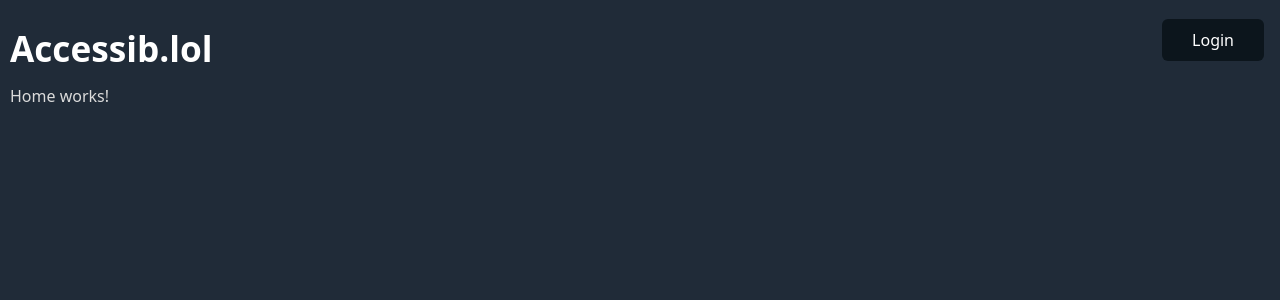
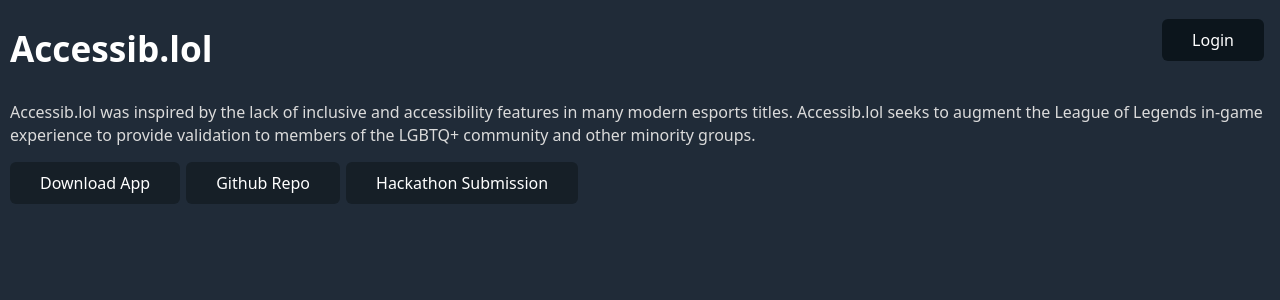
Before and after one commit to Accessib-lol-Team/Accessib.lol, a React (Create React App) app in the folder website/frontend/: page / in a window 1280 px wide. Shown: the top 300 px of the page. Built offline with nearby package versions, Linux system fonts and the light colour scheme.

Commit message:
First pass of styling for Home

```diff
--- /dev/null
+++ b/website/frontend/src/pages/Home/Home.css
@@ -0,0 +1,59 @@
+.home--description {
+
+}
+
+.external-buttons {
+
+}
+
+.external-button {
+    color: #fff;
+    color: var(--form-text);
+    background-color: #161f27;
+    background-color: var(--background);
+    font-family: inherit;
+    font-size: inherit;
+    margin-right: 6px;
+    margin-bottom: 6px;
+    padding: 10px;
+    border: none;
+    border-radius: 6px;
+    outline: none;
+    cursor: pointer;
+    -webkit-appearance: none;
+    padding-right: 30px;
+    padding-left: 30px;
+    text-decoration: none !important;
+
+    transition:
+        background-color 0.1s linear,
+        border-color 0.1s linear,
+        color 0.1s linear,
+        box-shadow 0.1s linear,
+        transform 0.1s ease;
+    transition:
+        background-color var(--animation-duration) linear,
+        border-color var(--animation-duration) linear,
+        color var(--animation-duration) linear,
+        box-shadow var(--animation-duration) linear,
+        transform var(--animation-duration) ease;
+}
+
+.external-button:hover {
+    background: #324759;
+    background: var(--button-hover);
+}
+
+.external-button:focus {
+    background: #324759;
+    background: var(--button-hover);
+}
+
+.external-button:active {
+    transform: translateY(2px);
+}
+
+.external-button:disabled {
+    cursor: not-allowed;
+    opacity: 0.5;
+}
--- a/website/frontend/src/pages/Home/Home.jsx
+++ b/website/frontend/src/pages/Home/Home.jsx
@@ -1,10 +1,40 @@
 import Header from "../../components/Header";
+import "./Home.css";
 
 const Home = () => {
     return (
         <div>
             <Header />
-            Home works!
+
+            <main>
+                <div>
+                    <p className="home--description">
+                        Accessib.lol was inspired by the lack of inclusive and
+                        accessibility features in many modern esports titles.
+                        Accessib.lol seeks to augment the League of Legends
+                        in-game experience to provide validation to members of
+                        the LGBTQ+ community and other minority groups.
+                    </p>
+                </div>
+
+                <div className="external-buttons">
+                    <button className="external-button">Download App</button>
+
+                    <a
+                        className="external-button"
+                        href="https://github.com/Accessib-lol-Team/Accessib.lol"
+                    >
+                        Github Repo
+                    </a>
+
+                    <a
+                        className="external-button"
+                        href="https://pridemakers.devpost.com/"
+                    >
+                        Hackathon Submission
+                    </a>
+                </div>
+            </main>
         </div>
     );
 };
```
